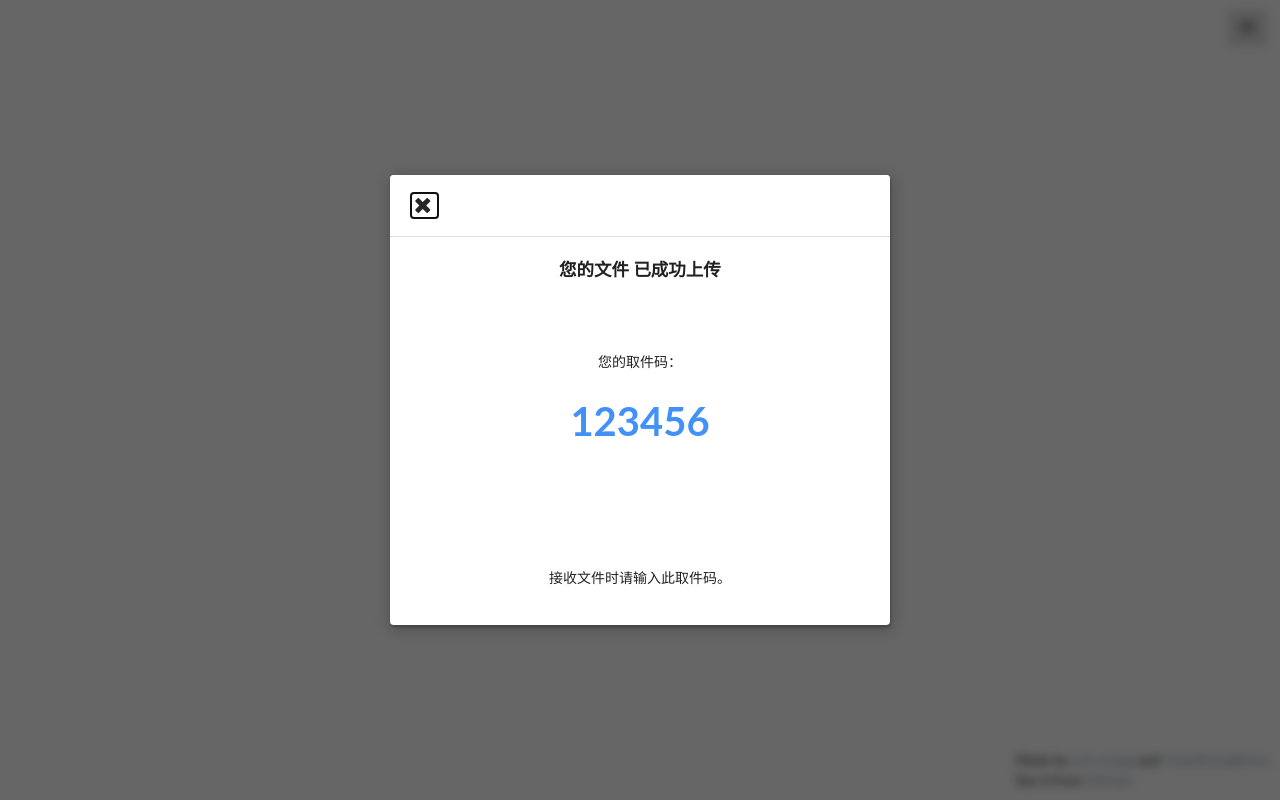
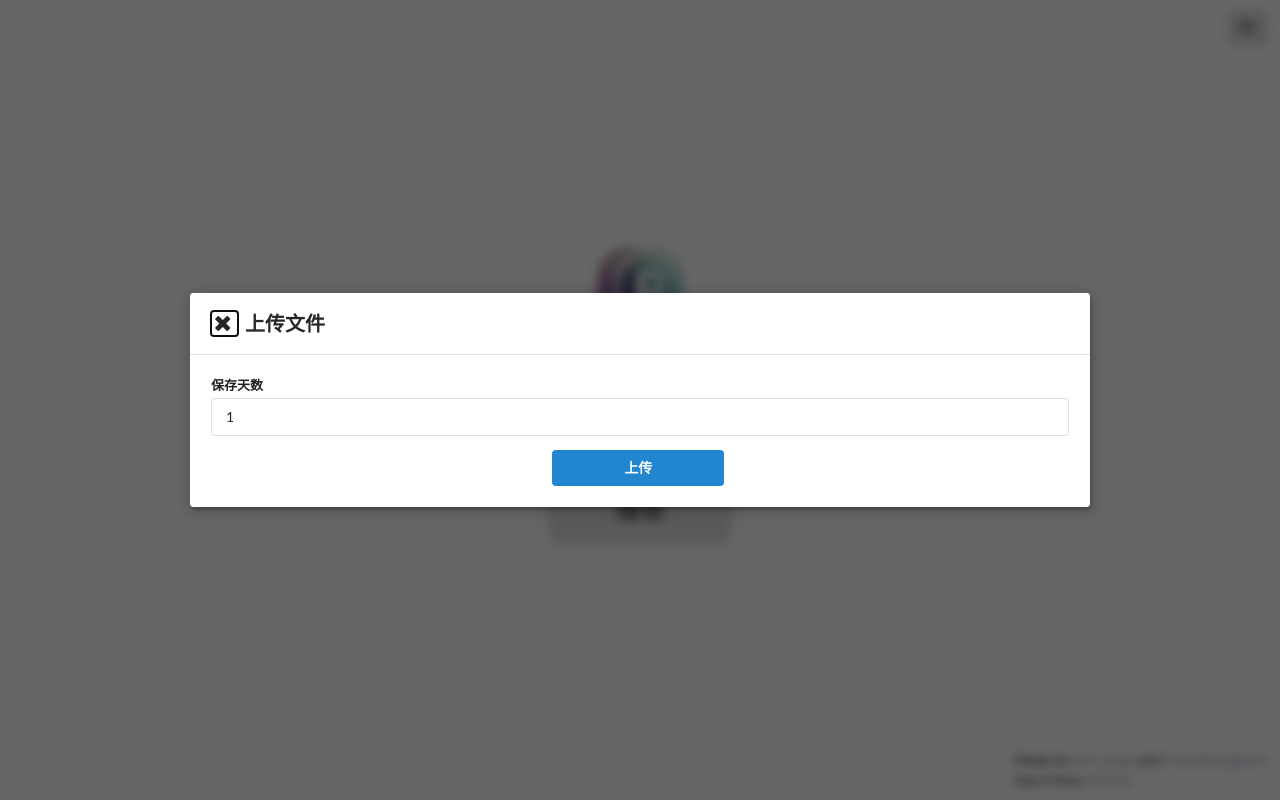
Before and after one commit to yzh-yzxgg/FileDock, a Flask app: page / in a window 1280 px wide. Run offline with Flask 3, Linux system fonts and the light colour scheme; parts of the project's set-up code (start-up, migrations or seed data) failed here and were passed over; some web fonts are replaced.

Commit message:
feat: 完成上传功能

```diff
--- a/static/filedock/index.css
+++ b/static/filedock/index.css
@@ -40,7 +40,3 @@
     height: 450px; /* 设置高度，与宽度相等使其成为正方形 */
     margin: auto !important; /* 添加!important以确保覆盖Semantic UI的默认样式 */
 }
-
-/* .ui.mydimmer {
-    background-color: rgba(0, 0, 0, 0.5)/* 调整这里的透明度，数值越小越透明 */
-} */
--- a/templates/index.html
+++ b/templates/index.html
@@ -3,6 +3,7 @@
   <head>
     {% include 'head.html' %}
     <script>
+      user_type = 0;
       var user_exit = (session_id) => {
         $.ajax({
           url: "/api/v1/user/logout",
@@ -13,14 +14,83 @@
             "X-Session-ID": session_id,
           },
         }).done((response) => {});
-      }
-      var uploadFile = () => {
+      };
+      var getUserTypeAndContinue = (keep_time) => {
+        var session_id = $.cookie("session_id");
+        if (session_id) {
+          $.ajax({
+            url: "/api/v1/session/verify",
+            method: "GET",
+            timeout: 0,
+            headers: {
+              "Content-Type": "application/json",
+              "X-Session-ID": session_id,
+            },
+          }).done((response) => {
+            if (response.success) {
+              console.log(response);
+              $.ajax({
+                url: "/api/v1/user/info",
+                method: "POST",
+                timeout: 0,
+                headers: {
+                  "Content-Type": "application/json",
+                },
+                data: JSON.stringify({
+                  uid: $.cookie("uid"),
+                }),
+              }).done((response) => {
+                if (response.success) {
+                  if (response.data.group == "default") {
+                    user_type = 1;
+                    if (keep_time > 30) {
+                      $("#upload_warning")[0].innerText = "* 最多仅能保存 30 天";
+                      return;
+                    } else {
+                      $("#upload_modal_second").modal("hide");
+                      $("#upload_modal").modal("hide");
+                      uploadFile(keep_time);
+                    }
+                  } else if (response.data.group == "operator") {
+                    $("#upload_modal_second").modal("hide");
+                    $("#upload_modal").modal("hide");
+                    uploadFile(keep_time);
+                  }
+                }
+              });
+            } else {
+              if (user_type == 0 && keep_time > 1) {
+                $("#upload_warning")[0].innerText = "* 你尚未登录，最多仅能保存 1 天";
+                return;
+              }
+              else {
+                $("#upload_modal_second").modal("hide");
+                $("#upload_modal").modal("hide");
+                uploadFile(keep_time);
+              }
+            }
+          });
+        }
+        else {
+          if (user_type == 0 && keep_time > 1) {
+            $("#upload_warning")[0].innerText = "* 你尚未登录，最多仅能保存 1 天";
+            return;
+          }
+          else {
+            $("#upload_modal_second").modal("hide");
+            $("#upload_modal").modal("hide");
+            uploadFile(keep_time);
+          }
+        }
+      };
+
+      var uploadFile = (keep_time) => {
         fileInput = document.getElementById("fileInput");
         file = fileInput.files[0];
         file_name = file.name;
         formData = new FormData();
         formData.append("fileInput", file);
-        formData.append("keep_time", -1);
+        formData.append("keep_time", keep_time * 24 * 60 * 60);
         formData.append("receive_user", 0);
         fileInput.value = null;
         var headers = {};
@@ -36,17 +106,40 @@
           contentType: false,
         }).done((response) => {
           if (response.success) {
-            $("#upload_modal").modal("show");
             code = response.data.code;
             $("#file_name_dispaly")[0].innerText = file_name;
             $(".code_display")[0].innerText = code;
-          } else if(response.code == 401) {
+            $("#upload_modal_second")
+              .modal({
+                blurring: true,
+                observeChanges: true,
+              })
+              .modal("show");
+          } else if (response.code == 401) {
             $.removeCookie("uid");
           } else {
             alert(response.data.message);
           }
         });
-      }
+      };
+      var downloadFileList = () => {
+        $.ajax({
+          url: "/api/v1/files/list",
+          type: "POST",
+          headers: {
+            "X-Session-ID": "your_session_id",
+          },
+          success: function (data, status, xhr) {
+            console.log(data);
+          },
+          error: function (xhr, status, error) {
+            console.error("Error: " + status + " " + error);
+          },
+        }).done((response) => {
+          if (response.success) {
+          }
+        });
+      };
     </script>
   </head>
   <body>
@@ -75,18 +168,76 @@
           上传
         </button>
         <button class="massive ui button w-1/2 md:w-2/5 text-xl">接收</button>
-        <div id="upload_modal" class="ui modal square mydimmer">
+        <div id="upload_modal" class="ui modal mydimmer" style="width: 500px">
           <div class="header">
-            <button id="upload_modal_close_button" class="close icon button">
+            <div class="flex items-center">
+              <button
+                id="upload_modal_close_button_first"
+                class="close icon button"
+              >
+                <i class="close icon"></i>
+              </button>
+              <h3 class="ml-2">上传文件</h3>
+            </div>
+          </div>
+          <div class="content">
+            <div class="field">
+              <div class="ui form">
+                <div class="field">
+                  <label>保存天数</label>
+                  <input
+                    id="keep_time_form"
+                    type="text"
+                    placeholder="1"
+                    value="1"
+                  />
+                </div>
+              </div>
+              <div class="flex mt-2">
+                <p id="upload_warning" class="mb-6" style="color: red;"></p>
+              </div>
+              <div class="flex justify-center mt-2">
+                <button
+                  id="upload_modal_button"
+                  class="ui button blue w-1/2 md:w-1/5 text-xl"
+                >
+                  上传
+                </button>
+              </div>
+            </div>
+          </div>
+        </div>
+        <div id="upload_modal_second" class="ui modal square mydimmer">
+          <div class="header">
+            <button
+              id="upload_modal_close_button_second"
+              class="close icon button"
+            >
               <i class="close icon"></i>
             </button>
           </div>
           <div class="content">
             <div class="flex flex-col items-center">
-              <p class="text-xl font-bold mb-20">您的文件 <span id="file_name_dispaly"></span> 已成功上传</p>
+              <p class="text-xl font-bold mb-20">
+                您的文件 <span id="file_name_dispaly"></span> 已成功上传
+              </p>
               <p class="mb-6">您的取件码：</p>
-              <div class="code_display mb-24 font-bold">123456</div>
+              <div class="code_display font-bold mb-11">123456</div>
+              <!-- <div class="flex justify-center">
+                <a href="#" class="massive ui blue w-1/2 md:w-2/5 text-xl " onclick="copyCode()" style="animation: glowing 2s infinite;">
+                  复制
+                </a>
+              </div> -->
               <p class="m-10">接收文件时请输入此取件码。</p>
+              <p class="mb-1">
+                由
+                <a
+                  href="/"
+                  style="color: rgb(66, 145, 246)"
+                  >FileDock</a
+                >
+                提供服务
+              </p>
             </div>
           </div>
         </div>
@@ -107,22 +258,42 @@
       });
     </script>
     <script>
-      $('#upload_modal')
+      $("#upload_modal")
         .modal({
-          // 在这里配置 Modal 的参数
-          blurring: true, // 设置为true可以让背景模糊，而不是变暗
-          observeChanges: true, // 监听内容变化，确保Modal大小适配
+          blurring: true,
+          observeChanges: true,
         })
-        .modal('show'); // 显示Modal
+        .modal("show");
       $("#upload_button")[0].addEventListener("click", () => {
         $("#fileInput").click();
       });
       $("#fileInput").on("input", () => {
-        uploadFile();
+        $("#upload_modal")
+          .modal({
+            blurring: true,
+            observeChanges: true,
+          })
+          .modal("show");
       });
-      $("#upload_modal_close_button")[0].addEventListener("click", () => {
+      $("#upload_modal_button")[0].addEventListener("click", () => {
+        keep_time = $("#keep_time_form")[0].value;
+        if (Number.isInteger(parseInt(keep_time)) && parseInt(keep_time) > 0) {
+          getUserTypeAndContinue(keep_time);
+        } else {
+          $("#upload_warning")[0].innerText = "* 非法输入";
+        }
+      });
+      $("#upload_modal_close_button_first")[0].addEventListener("click", () => {
         $("#upload_modal").modal("hide");
+        $("#upload_modal_second").modal("hide");
       });
+      $("#upload_modal_close_button_second")[0].addEventListener(
+        "click",
+        () => {
+          $("#upload_modal").modal("hide");
+          $("#upload_modal_second").modal("hide");
+        }
+      );
     </script>
     <script>
       $(".ui.dropdown").dropdown();
@@ -146,7 +317,7 @@
             $("#display_username")[0].innerText = response.data.username;
           }
         });
-      }
+      };
 
       session_id = $.cookie("session_id");
       if (session_id) {
@@ -165,6 +336,11 @@
           }
         });
       }
+      var copyCode = () => {
+        var codeDisplay = document.querySelector(".code_display");
+        var code = codeDisplay.innerText;
+        navigator.clipboard.writeText(code);
+      };
     </script>
   </body>
 </html>
```
